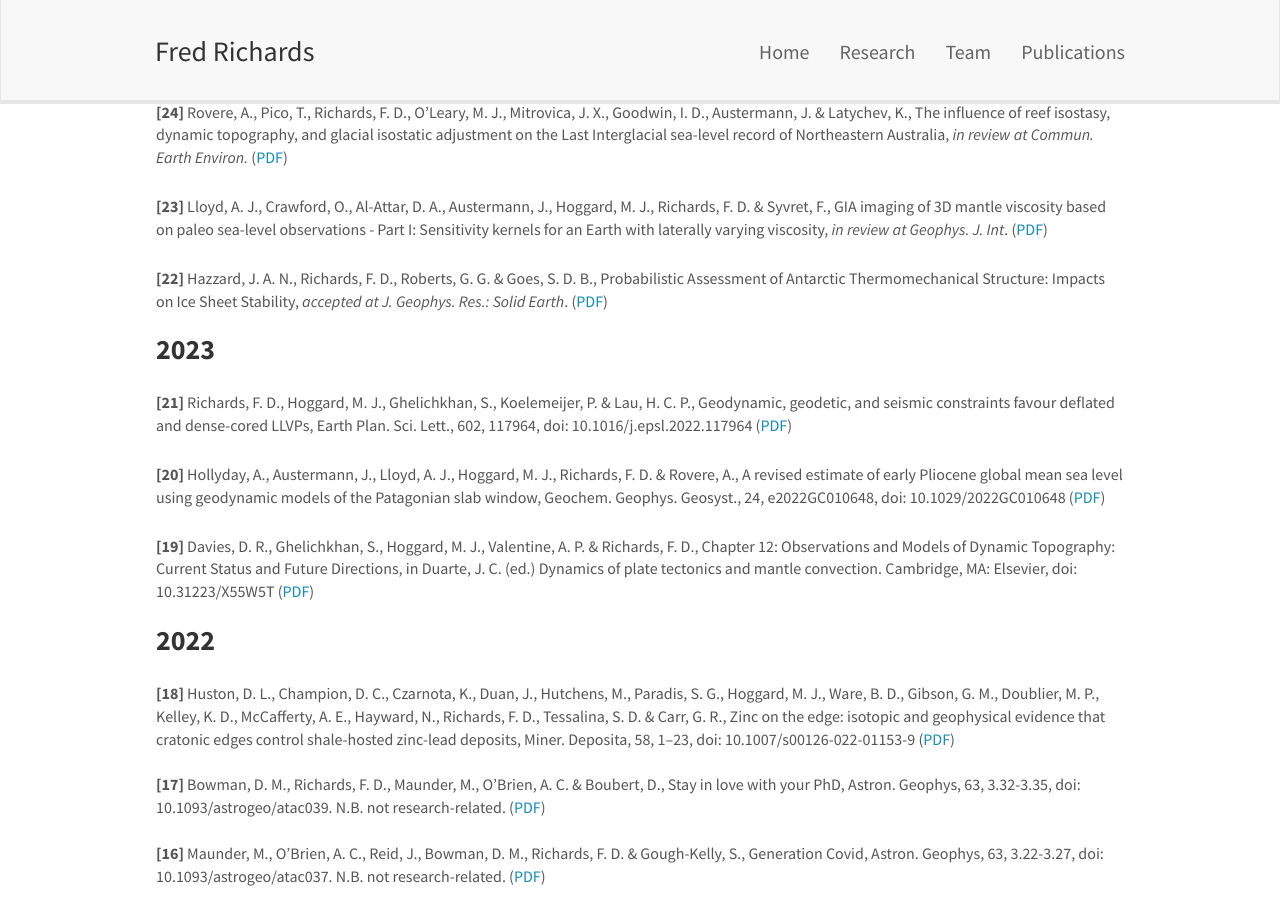
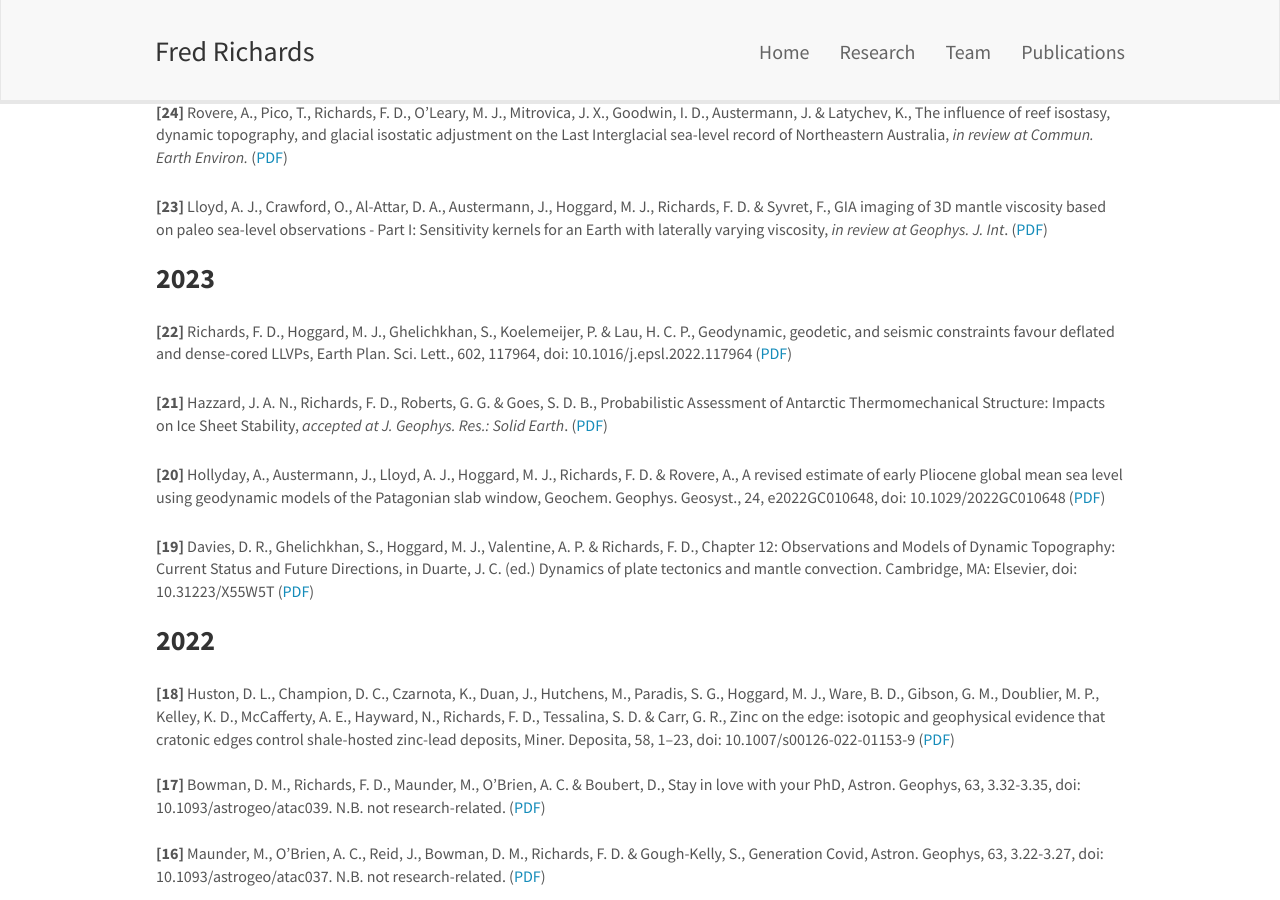
Before and after one commit to freddrichards/freddrichards.github.io, a Jekyll site: the page built from _pages/publications.md, in a window 1280 px wide and 900 px high, scrolled down 335 px. Built offline with Jekyll 4.4.1, drawn with Linux system fonts in a browser that asks for light colours; nearby versions of some CDN libraries; some of the changed lines change nothing that is shown.

Commit message:
Update publications.md

```diff
--- a/_pages/publications.md
+++ b/_pages/publications.md
@@ -32,16 +32,16 @@ permalink: /publications/
 **[23]** Lloyd, A. J., Crawford, O., Al-Attar, D. A., Austermann, J., Hoggard, M. J., Richards, F. D. & Syvret, F., GIA imaging of 3D mantle viscosity based on paleo sea-level observations - Part I: Sensitivity kernels for an Earth with laterally varying viscosity, *in review at Geophys. J. Int*. ([PDF](/documents/papers/lloyd_etal_2022_gji_inreview.pdf))
 </p>
 
-<p style="padding-top:15px">
-**[22]** Hazzard, J. A. N., Richards, F. D., Roberts, G. G. & Goes, S. D. B., Probabilistic Assessment of Antarctic Thermomechanical Structure: Impacts on Ice Sheet Stability, *accepted at J. Geophys. Res.: Solid Earth*. ([PDF](/documents/papers/hazzard_etal_2022_jgr_inreview_compressed.pdf))
-</p>
 
 <h3 style="font-weight: bold">2023</h3>
 
 <p style="padding-top:15px">
-**[21]** Richards, F. D., Hoggard, M. J., Ghelichkhan, S., Koelemeijer, P. & Lau, H. C. P., Geodynamic, geodetic, and seismic constraints favour deflated and dense-cored LLVPs, Earth Plan. Sci. Lett., 602, 117964, doi: 10.1016/j.epsl.2022.117964 ([PDF](/documents/papers/richards_etal_2023_epsl.pdf))
+**[22]** Richards, F. D., Hoggard, M. J., Ghelichkhan, S., Koelemeijer, P. & Lau, H. C. P., Geodynamic, geodetic, and seismic constraints favour deflated and dense-cored LLVPs, Earth Plan. Sci. Lett., 602, 117964, doi: 10.1016/j.epsl.2022.117964 ([PDF](/documents/papers/richards_etal_2023_epsl.pdf))
 </p>
 
+<p style="padding-top:15px">
+**[21]** Hazzard, J. A. N., Richards, F. D., Roberts, G. G. & Goes, S. D. B., Probabilistic Assessment of Antarctic Thermomechanical Structure: Impacts on Ice Sheet Stability, *accepted at J. Geophys. Res.: Solid Earth*. ([PDF](/documents/papers/hazzard_etal_2023_jgr.pdf))
+</p>
 
 <p style="padding-top:15px">
 **[20]**  Hollyday, A., Austermann, J., Lloyd, A. J., Hoggard, M. J., Richards, F. D. & Rovere, A., A revised estimate of early Pliocene global mean sea level using geodynamic models of the Patagonian slab window, Geochem. Geophys. Geosyst., 24, e2022GC010648, doi: 10.1029/2022GC010648 ([PDF](/documents/papers/hollyday_etal_2023_gcubed.pdf))
```
